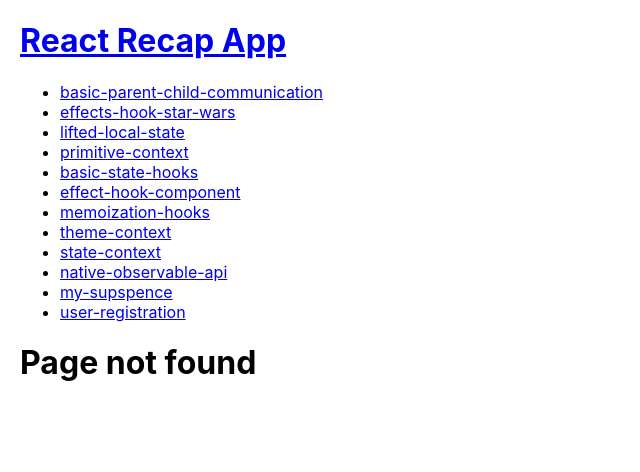
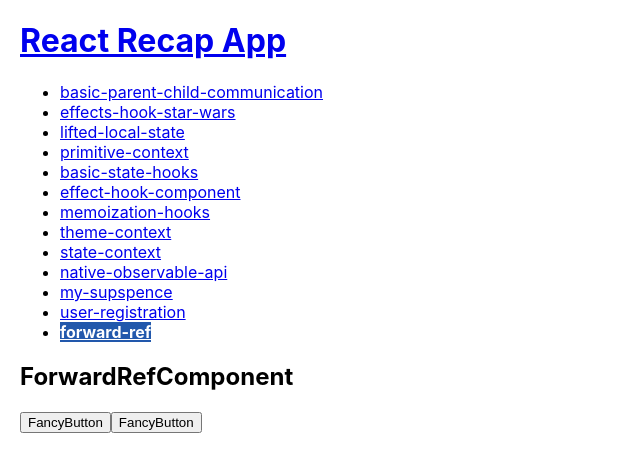
Before and after one commit to tscislo/react-playground, a React app: page /forward-ref in a window 1280 px wide. Shown: the top 472 px of the page, without its empty margins (0-640 px from the left). Built offline with nearby package versions, Linux system fonts and the light colour scheme.

Commit message:
forwardRef and ref

```diff
--- a/src/App.tsx
+++ b/src/App.tsx
@@ -6,6 +6,7 @@ import {BasicStateHooksComponent} from "./basic-state-hooks-component/basic-stat
 import {UserRegistrationComponent} from "./data-sharing-with-context/user-registration.component";
 import {EffectHookComponent} from "./effect-hook-component/effect-hook.component"
 import {EffectsHookStarWarsComponent} from "./effect-hook-star-wars-component/effects-hook-star-wars.component";
+import {ForwardRefComponent} from "./forward-ref/forward-ref.component";
 import {IndexComponent} from "./index/index.component";
 import {ParentComponent} from "./lifted-local-state/parent.component";
 import {MainComponent} from "./main/main.component";
@@ -42,6 +43,7 @@ function App() {
                             <Route path="native-observable-api" element={<NativeObservableApiComponent />} />
                             <Route path="my-supspence" element={<MySuspenseConsumerComponent />} />
                             <Route path="user-registration" element={<UserRegistrationComponent />} />
+                            <Route path="forward-ref" element={<ForwardRefComponent />} />
                             <Route path="*" element={<h1>Page not found</h1>}/>
                         </Route>
                     </Routes>
--- /dev/null
+++ b/src/forward-ref/fancy-button-with-forwardRef.component.tsx
@@ -0,0 +1,8 @@
+import React, {ForwardedRef, forwardRef, Ref} from "react";
+
+
+export const FancyButtonWithForwardRefComponent = forwardRef((props, ref:ForwardedRef<any>) => (
+        <button ref={ref} className="FancyButton">
+            FancyButton
+        </button>
+));
--- /dev/null
+++ b/src/forward-ref/fancy-button.component.tsx
@@ -0,0 +1,8 @@
+import React, {Ref} from "react";
+
+
+export const FancyButton = ({ref}: {ref: Ref<HTMLButtonElement>}) => (
+        <button ref={ref} className="FancyButton">
+            FancyButton
+        </button>
+);
--- /dev/null
+++ b/src/forward-ref/forward-ref.component.tsx
@@ -0,0 +1,21 @@
+import {useEffect, useRef} from "react";
+import {FancyButtonWithForwardRefComponent} from "./fancy-button-with-forwardRef.component";
+import {FancyButton} from "./fancy-button.component";
+
+export const ForwardRefComponent = () => {
+    const h2Ref = useRef(null);
+    const ref = useRef<HTMLButtonElement | null>(null);
+    const ref2 = useRef<HTMLElement | null>(null);
+
+    useEffect(() => {
+        console.log("element from child component", ref.current);
+        console.log("element from child component 2", ref2.current);
+        console.log("element from this component", h2Ref.current)
+    }, [])
+
+    return <>
+        <h2 ref={h2Ref}>ForwardRefComponent</h2>
+        <FancyButton ref={ref} />
+        <FancyButtonWithForwardRefComponent ref={ref2} />
+    </>
+}
--- a/src/menu/menu.component.tsx
+++ b/src/menu/menu.component.tsx
@@ -16,5 +16,6 @@ export const MenuComponent = memo(() => {
         <li><NavLink to={'native-observable-api'}>native-observable-api</NavLink></li>
         <li><NavLink to={'my-supspence'}>my-supspence</NavLink></li>
         <li><NavLink to={'user-registration'}>user-registration</NavLink></li>
+        <li><NavLink to={'forward-ref'}>forward-ref</NavLink></li>
     </ul>
 })
--- a/src/state-context/state-context-parent.component.tsx
+++ b/src/state-context/state-context-parent.component.tsx
@@ -10,12 +10,12 @@ export const StateContextParentComponent = () => {
 
     return <>
         <h1>StateContextParentComponent</h1>
-        <StateContext.Provider value={{
+        <StateContext value={{
             increment,
             decrement,
             value
         }}>
             <StateContextChildComponent/>
-        </StateContext.Provider>
+        </StateContext>
     </>
 }
```
